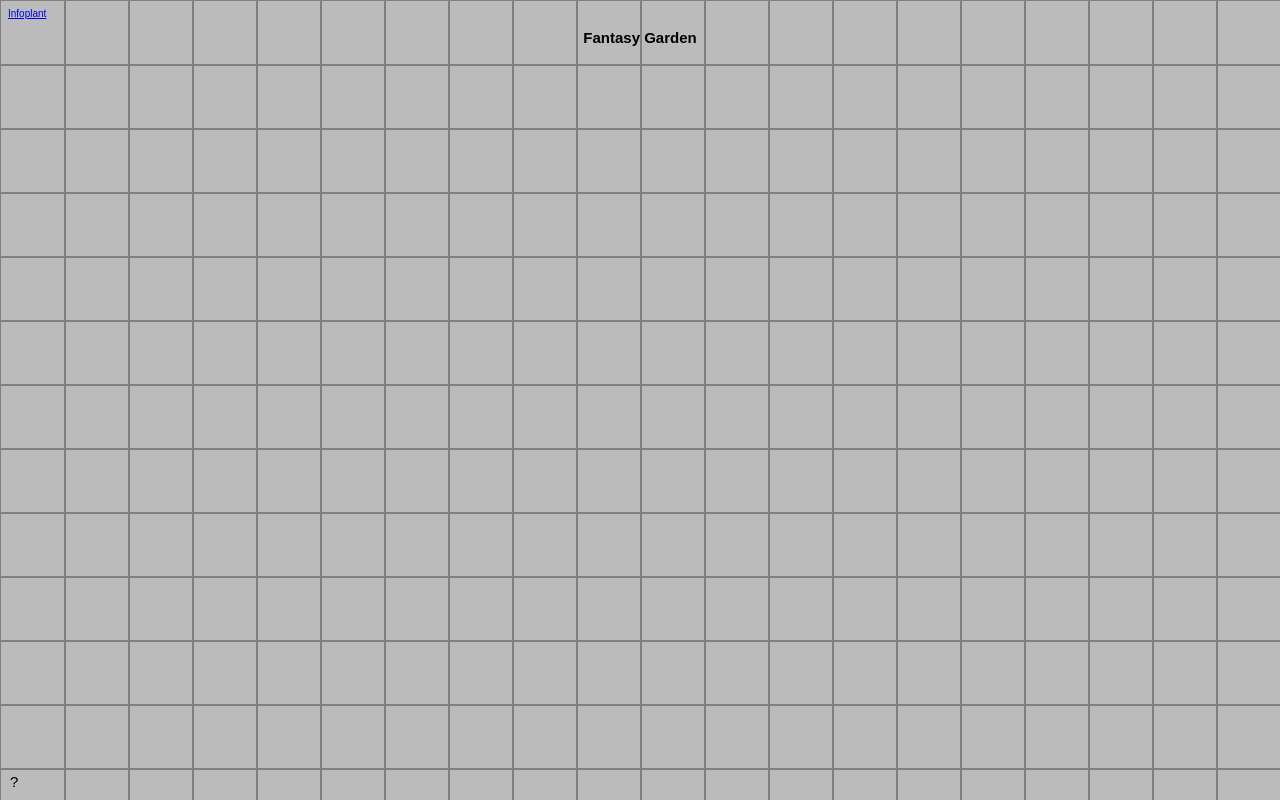
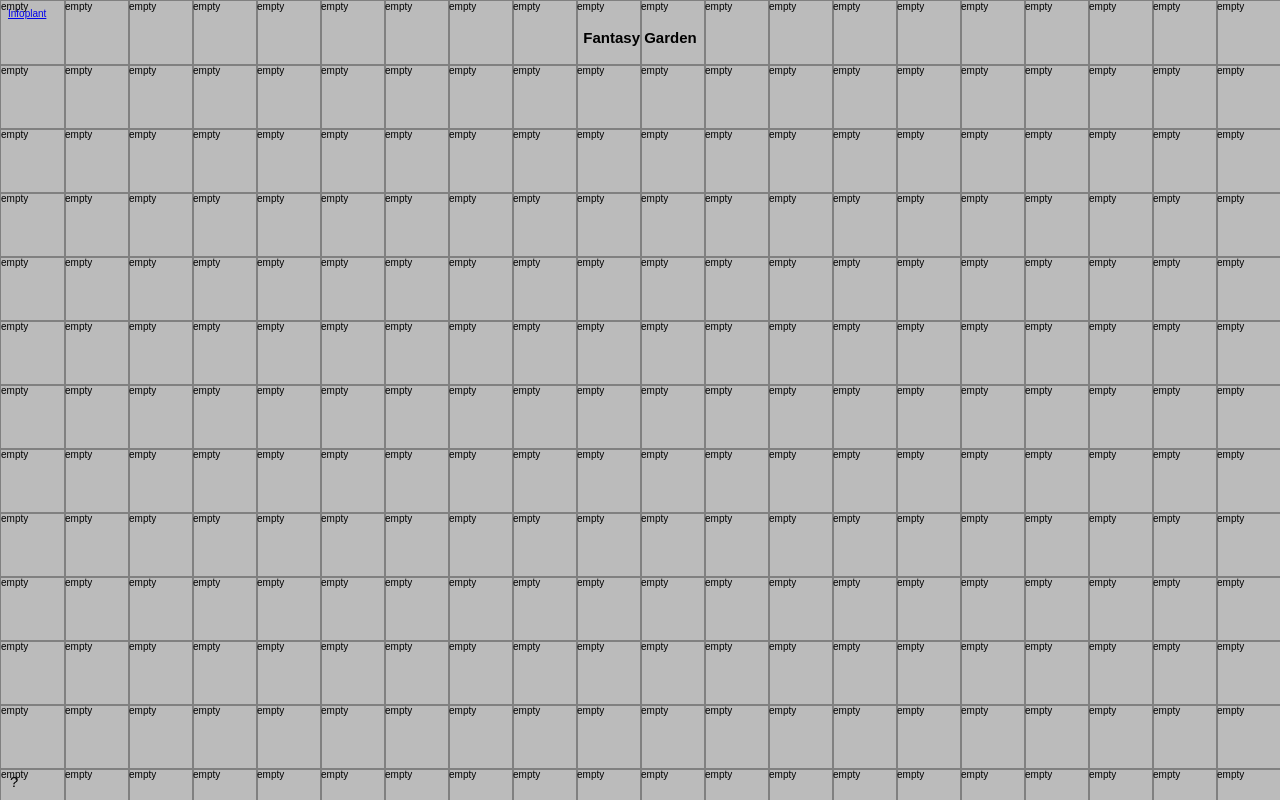
Before and after one commit to RandomStudio/large-language-trees, a SvelteKit app: page / in a window 1280 px wide. Shown: the top 800 px of the page. Built offline with nearby package versions, Linux system fonts and the light colour scheme; no server answers; the database is empty; a web font is replaced by a local one.

Commit message:
frontend drag and drop works with separate component

```diff
--- a/src/routes/+page.svelte
+++ b/src/routes/+page.svelte
@@ -26,10 +26,10 @@
     }
   };
 
-  function dragStart(e: DragEvent, srcIndex: number) {
-    console.log("dragStart");
-    const data = srcIndex;
-    e.dataTransfer?.setData("text/plain", data.toString());
+  function dragStart(event: CustomEvent<{ e: DragEvent; gridIndex: number }>) {
+    const { e, gridIndex } = event.detail;
+    console.log("dragStart from", gridIndex);
+    e.dataTransfer?.setData("text/plain", gridIndex.toString());
   }
 
   function dragOver(e: DragEvent, index: number) {
@@ -68,14 +68,33 @@
   <h1>Fantasy Garden</h1>
 
   <div class="grid-container">
-    {#each grid as gridCell}
+    {#each grid as gridCell, gridIndex}
       <div
         class="cell"
         style="left: {gridCell.column * CELL_SIZE}px; top: {gridCell.row *
           CELL_SIZE}px;"
       >
         {#if gridCell.plant}
-          <PlantCell data={gridCell.plant} />
+          <PlantCell
+            data={gridCell.plant}
+            {gridIndex}
+            on:dragStart={dragStart}
+          />
+        {:else}
+          <!-- svelte-ignore a11y-no-static-element-interactions -->
+          <div
+            class="empty"
+            on:drop={(e) => {
+              drop(e, gridIndex);
+            }}
+            on:drop={(e) => {
+              drop(e, gridIndex);
+            }}
+            on:dragover={(e) => dragOver(e, gridIndex)}
+            on:dragleave={(e) => dragLeave(e, gridIndex)}
+          >
+            empty
+          </div>
         {/if}
       </div>
     {/each}
@@ -116,4 +135,9 @@
     position: absolute;
     border: 1px solid grey;
   }
+
+  .cell .empty {
+    width: 100%;
+    height: 100%;
+  }
 </style>
--- a/src/routes/PlantCell.svelte
+++ b/src/routes/PlantCell.svelte
@@ -1,11 +1,21 @@
 <script lang="ts">
+  import { createEventDispatcher } from "svelte";
   import type { SelectPlant } from "../types";
 
   export let data: SelectPlant;
-  //console.log(data);
+  export let gridIndex: number;
+
+  const dispatchDragStart = createEventDispatcher();
 </script>
 
-<div class="cell">
+<!-- svelte-ignore a11y-no-static-element-interactions -->
+<div
+  class="cell"
+  draggable={true}
+  on:dragstart={(e) => {
+    dispatchDragStart("dragStart", { e, gridIndex });
+  }}
+>
   <div class="draggable">
     {#if data.imageUrl}
       <img src={data.imageUrl} alt="the real plant" class="thumbnail" />
@@ -28,4 +38,9 @@
     width: 100%;
     height: 100%;
   }
+
+  .plant-name {
+    position: absolute;
+    top: 0;
+  }
 </style>
```
